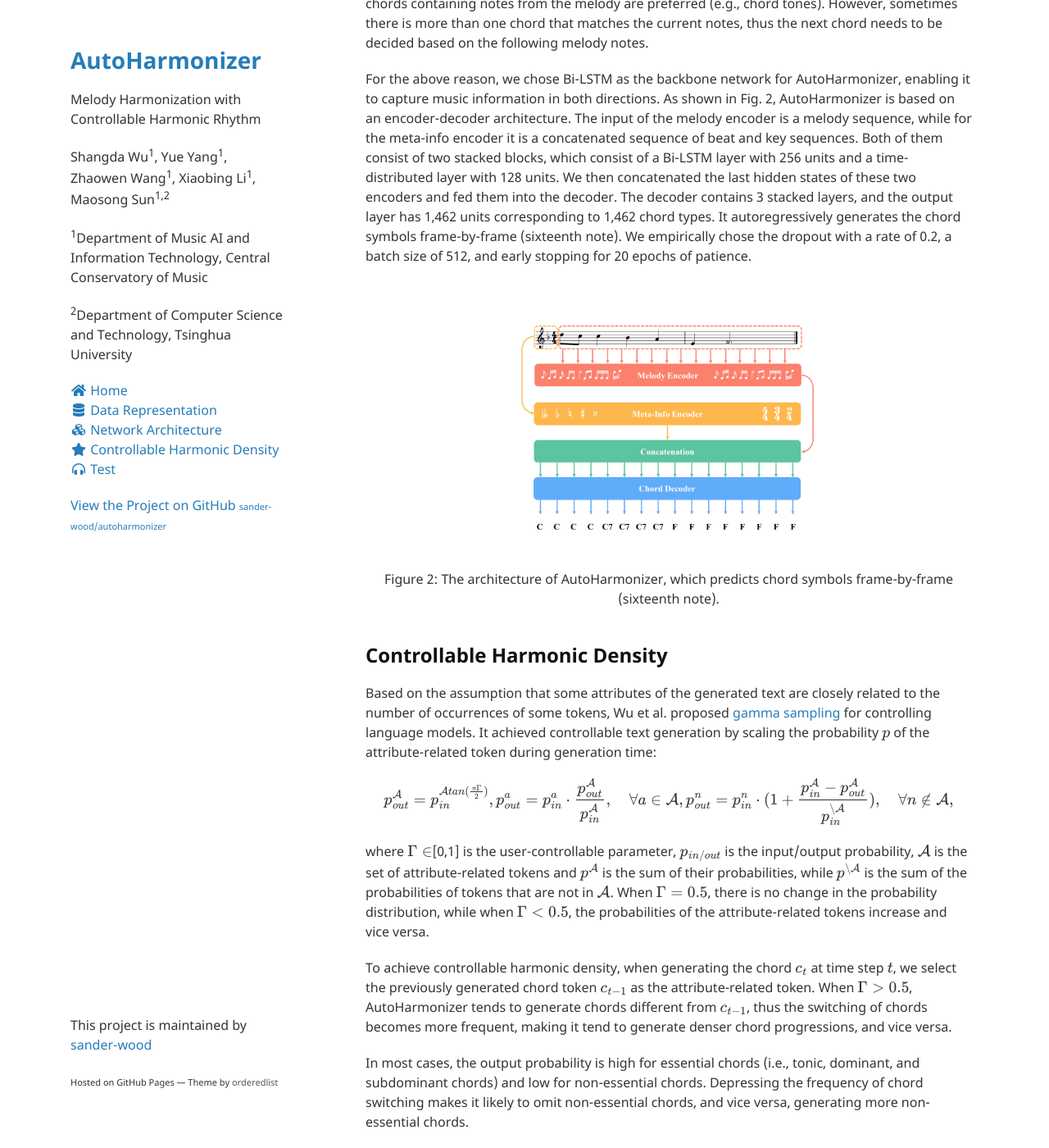
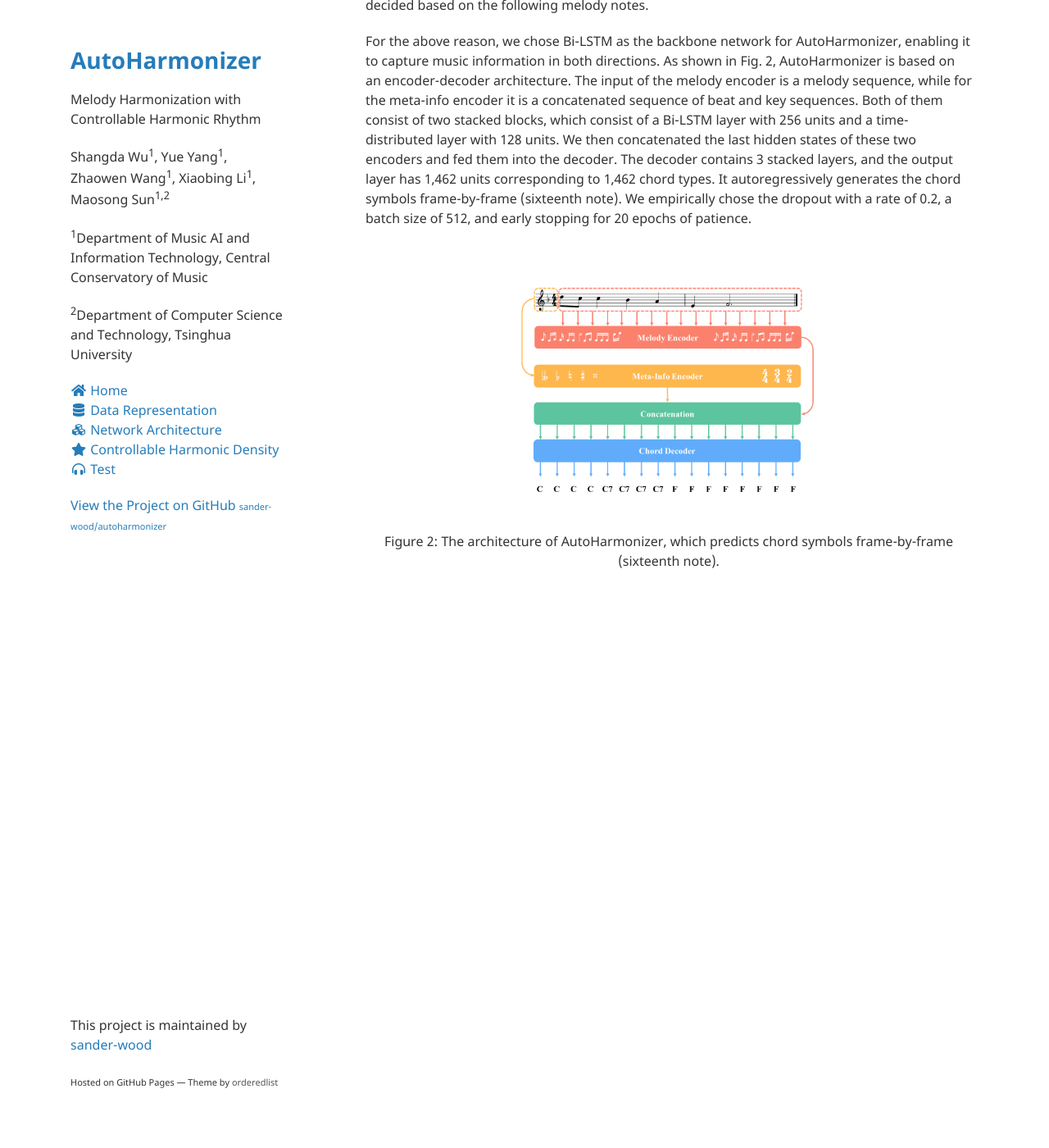
Before and after one commit to sander-wood/autoharmonizer, a Jekyll site: the page built from network_architecture.md, in a window 1280 px wide and 1400 px high, scrolled down 160 px. Shown: the whole window at 82% size. Built offline with Jekyll 4.4.1, drawn with Linux system fonts in a browser that asks for light colours; nearby versions of some CDN libraries; formulas are drawn with MathJax 3.

Commit message:
Update network_architecture.md

```diff
--- a/network_architecture.md
+++ b/network_architecture.md
@@ -24,15 +22,3 @@
 <br>
 <center>Figure 2: The architecture of AutoHarmonizer, which predicts chord symbols frame-by-frame (sixteenth note).</center>
 <br>
-
-## Controllable Harmonic Density
-
-Based on the assumption that some attributes of the generated text are closely related to the number of occurrences of some tokens, Wu et al. proposed [gamma sampling](https://arxiv.org/pdf/2205.06036.pdf) for controlling language models. It achieved controllable text generation by scaling the probability $p$ of the attribute-related token during generation time:
-
-$$p^{\mathcal{A}}_{out}=p_{in}^{\mathcal{A}tan(\frac{\pi \Gamma}{2})}, \\ p^{a}_{out}=p^{a}_{in}\cdot \frac{p^{\mathcal{A}}_{out}}{p^{\mathcal{A}}_{in}},\quad \forall a\in \mathcal{A}, \\ p^{n}_{out}=p^{n}_{in} \cdot (1 + \frac{p^{\mathcal{A}}_{in}-p^{\mathcal{A}}_{out}}{p^{\backslash \mathcal{A}}_{in}}),\quad \forall n\notin \mathcal{A},$$
-
-where $\Gamma\in$[0,1] is the user-controllable parameter, $p_{in/out}$ is the input/output probability, $\mathcal{A}$ is the set of attribute-related tokens and $p^{\mathcal{A}}$ is the sum of their probabilities, while $p^{\backslash \mathcal{A}}$ is the sum of the probabilities of tokens that are not in $\mathcal{A}$. When $\Gamma=0.5$, there is no change in the probability distribution, while when $\Gamma<0.5$, the probabilities of the attribute-related tokens increase and vice versa.
-
-To achieve controllable harmonic density, when generating the chord $c_{t}$ at time step $t$, we select the previously generated chord token $c_{t-1}$ as the attribute-related token. When $\Gamma>0.5$, AutoHarmonizer tends to generate chords different from $c_{t-1}$, thus the switching of chords becomes more frequent, making it tend to generate denser chord progressions, and vice versa.
-
-In most cases, the output probability is high for essential chords (i.e., tonic, dominant, and subdominant chords) and low for non-essential chords. Depressing the frequency of chord switching makes it likely to omit non-essential chords, and vice versa, generating more non-essential chords.
```
Also changed, not shown: other parts of network_architecture.md (+0 -2 lines).
